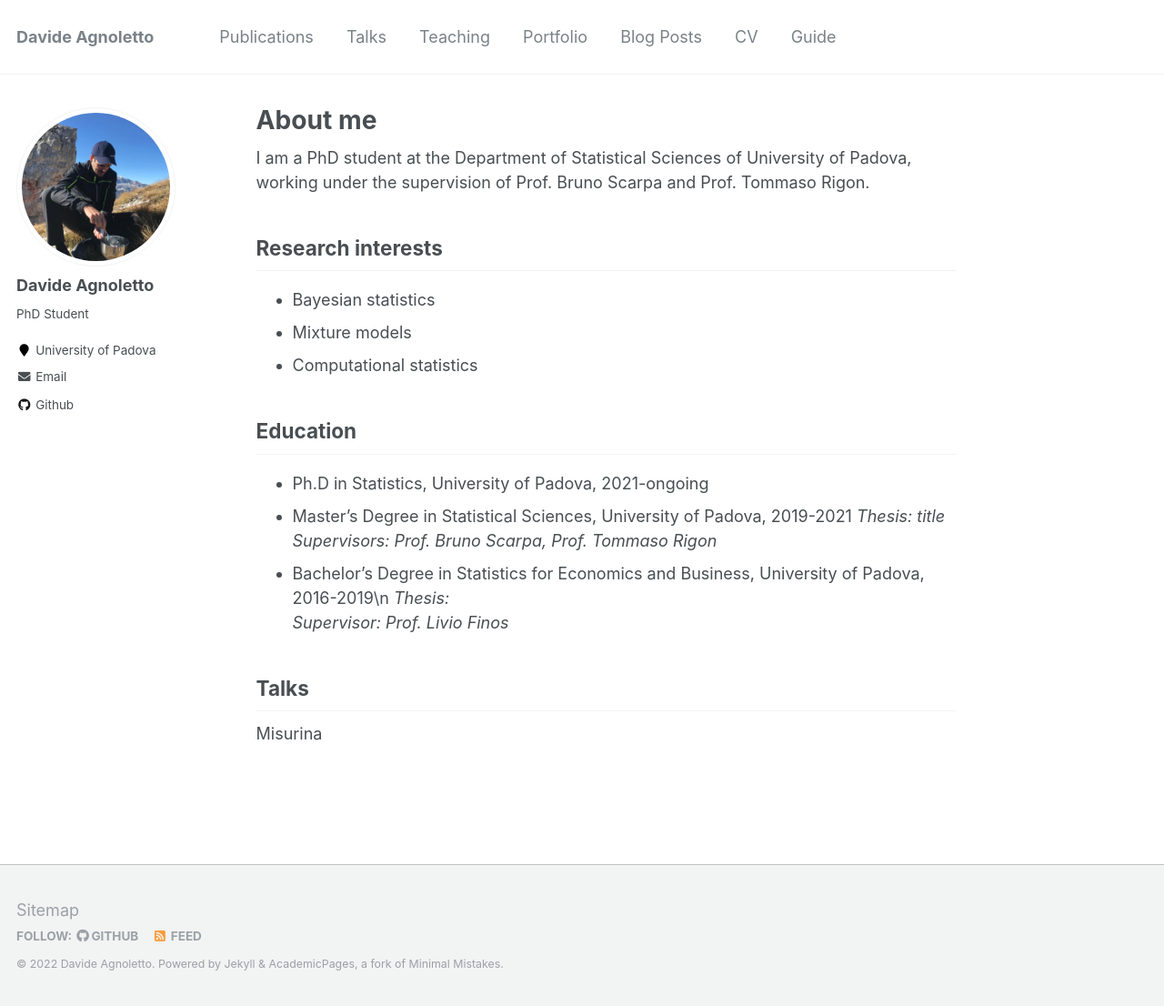
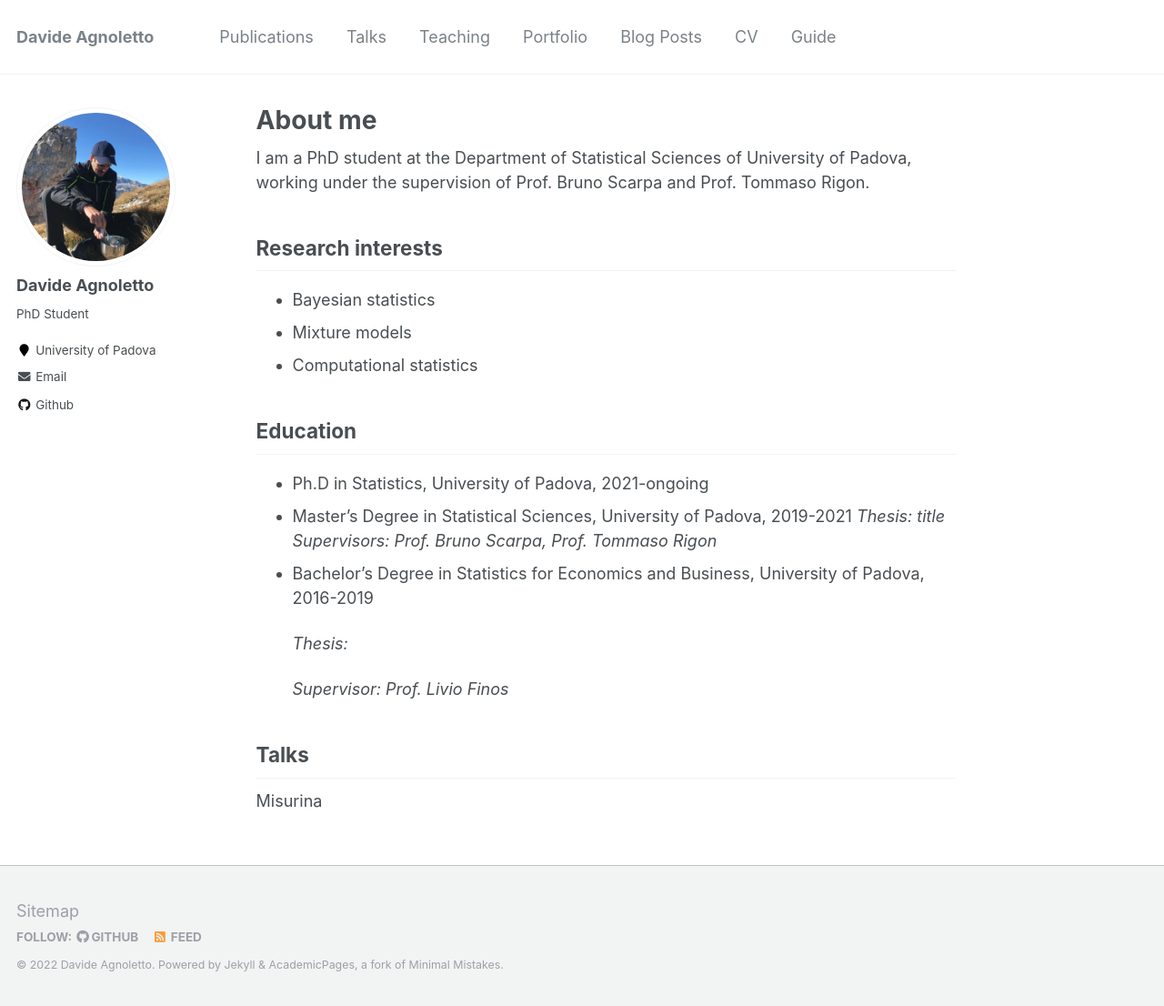
Before and after one commit to davideagno/davideagno.github.io, a Jekyll site: the page built from _pages/about.md, in a window 1280 px wide and 1106 px high. Shown: the whole window at 91% size. Built offline with Jekyll 4.4.1, drawn with Linux system fonts in a browser that asks for light colours.

```diff
--- a/_pages/about.md
+++ b/_pages/about.md
@@ -22,8 +22,10 @@ Education
 * Master's Degree in Statistical Sciences, University of Padova, 2019-2021
   *Thesis: title*
   *Supervisors: Prof. Bruno Scarpa, Prof. Tommaso Rigon*
-* Bachelor's Degree in Statistics for Economics and Business, University of Padova, 2016-2019\n
-  *Thesis:*\\
+* Bachelor's Degree in Statistics for Economics and Business, University of Padova, 2016-2019
+
+  *Thesis:*
+
   *Supervisor: Prof. Livio Finos*
 
 Talks
```
